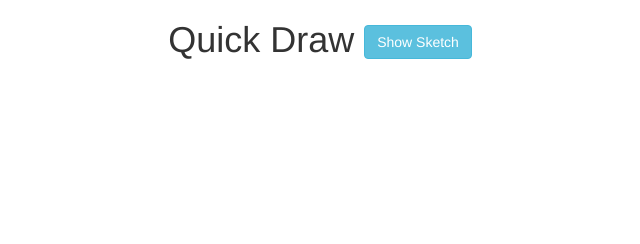
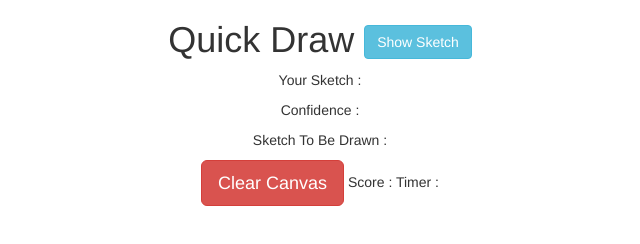
Before and after one commit to DEVESHDhadve95/ADV-C117-QUICK-DRAW-WEBAPP---1, a plain HTML site: page index.html in a window 1280 px wide. Shown: the whole page, without its empty margins (320-960 px from the left). Drawn offline with nearby package versions, Linux system fonts and the light colour scheme.

Commit message:
Update index.html

```diff
--- a/index.html
+++ b/index.html
@@ -39,11 +39,14 @@
 <h1>Quick Draw
 <button id="show_sketch" class="btn btn-info" data-toggle="modal" data-target="#myModal">Show Sketch</button>
   </h1>
+  <p id="your_sketch">Your Sketch : </p>
+  <p id="confidence">Confidence : </p>
+  <p id="sketch_drawn">Sketch To Be Drawn : </p>
+  <button class="btn btn-danger btn-lg" onclick="clearCanvas()">Clear Canvas</button>
 
+  <span id="score">Score : </span>
+  <span id="timer">Timer : </span>
 </center>
-
-
-
 
 <script src="main.js"></script>
 </body>
```
